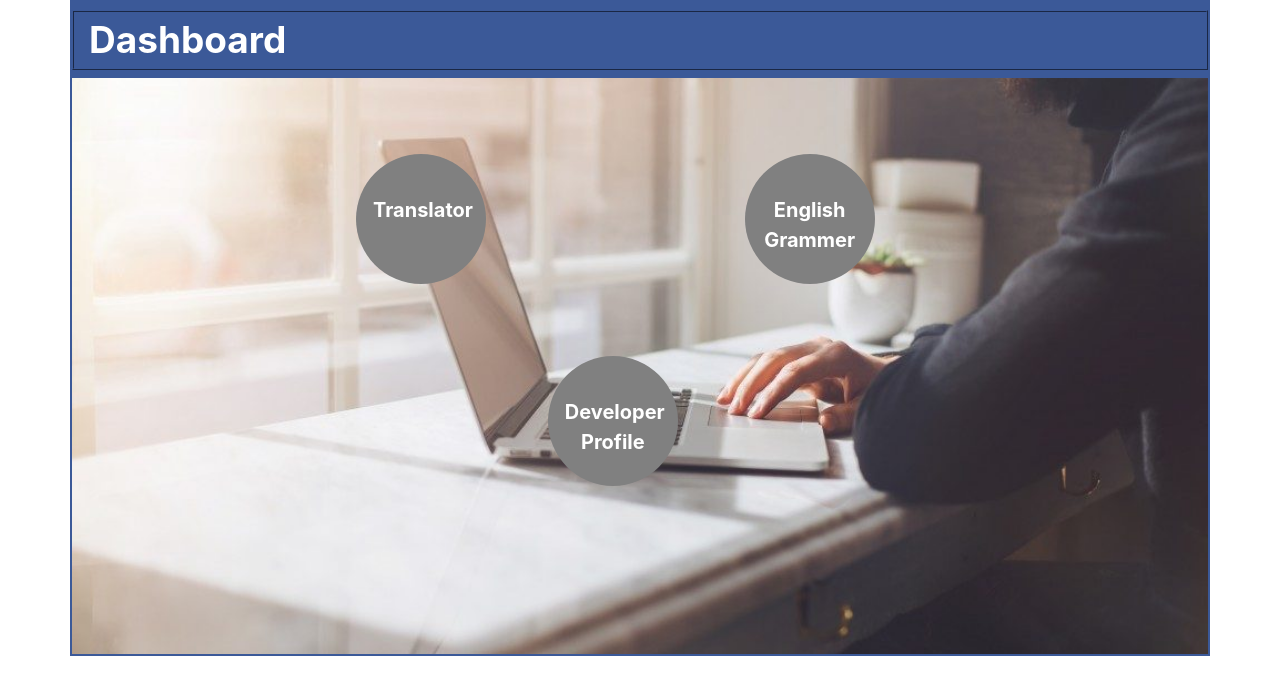
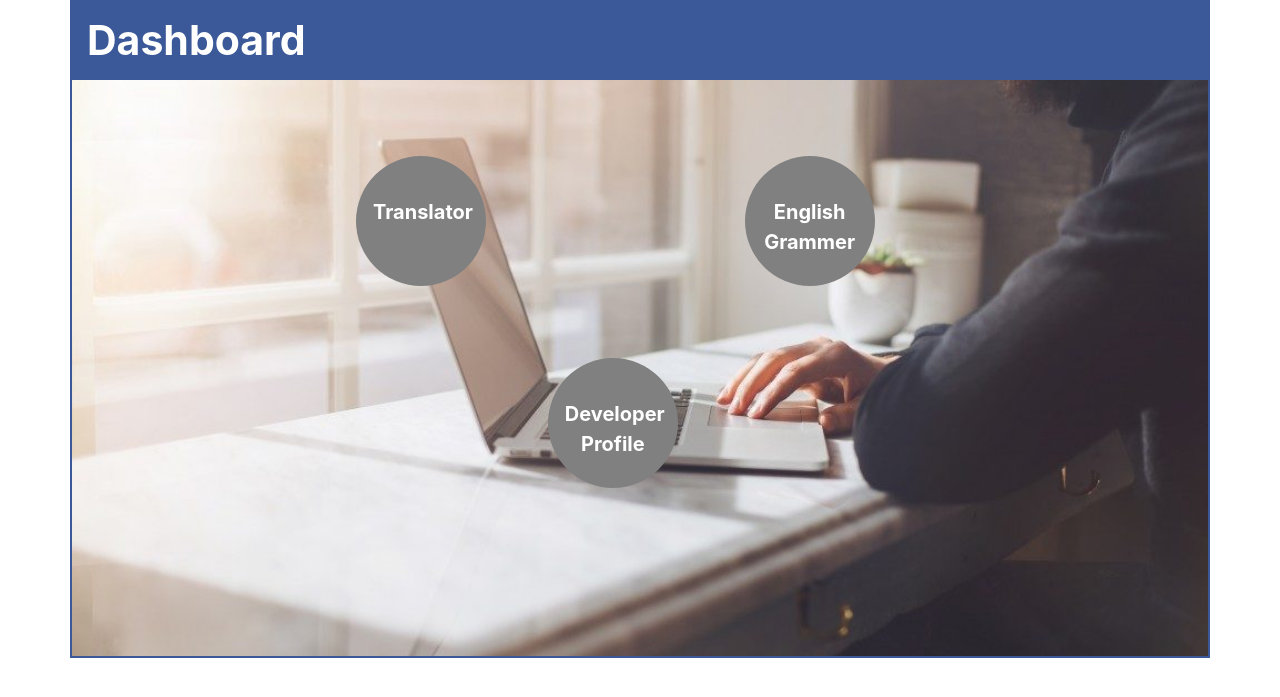
Before and after one commit to Shani0045/translator-2, a Flask app: page / in a window 1280 px wide. Shown: the top 697 px of the page. Run offline with Flask 2, Linux system fonts and the light colour scheme; some libraries are stand-ins or nearby versions.

Commit message:
Update main.html

```diff
--- a/templates/main.html
+++ b/templates/main.html
@@ -11,7 +11,7 @@
 		.mrq{border:3px solid black;}
 
 		.btn{border-radius: 180px;width: 130px;height:130px;padding-top:40px;font-weight: bold;background-color:gray;color:white;}
-		.p{font-size:37px;font-weight: bold; border:2px solid; border-style:ridge; border-color:#3b5998;background-color: #3b5998;color:white;}
+		.p{font-size:41px;font-weight: bold;background-color:#3b5998;color:white;}
 
 		/* h3{color: white;} */
 	</style>
```
